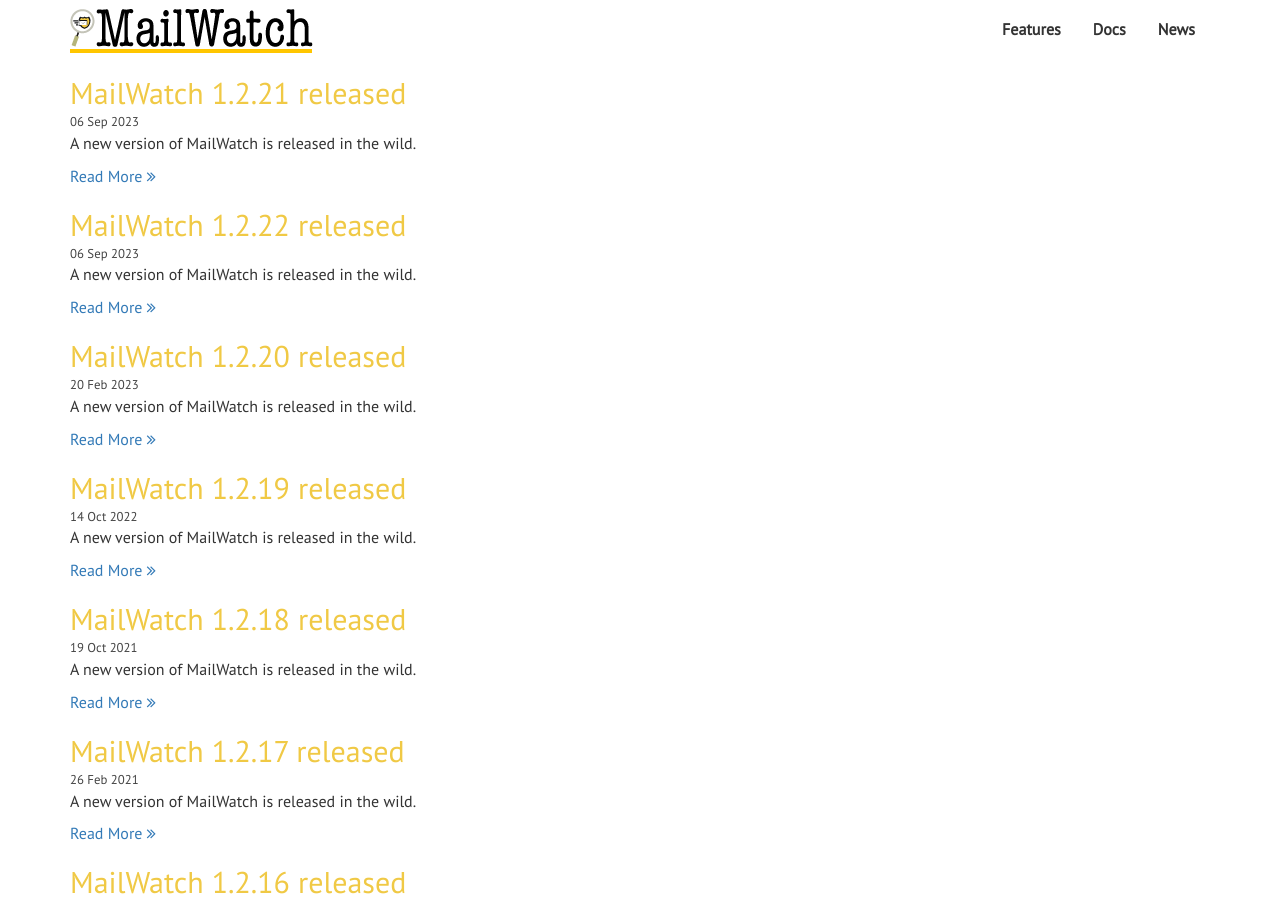
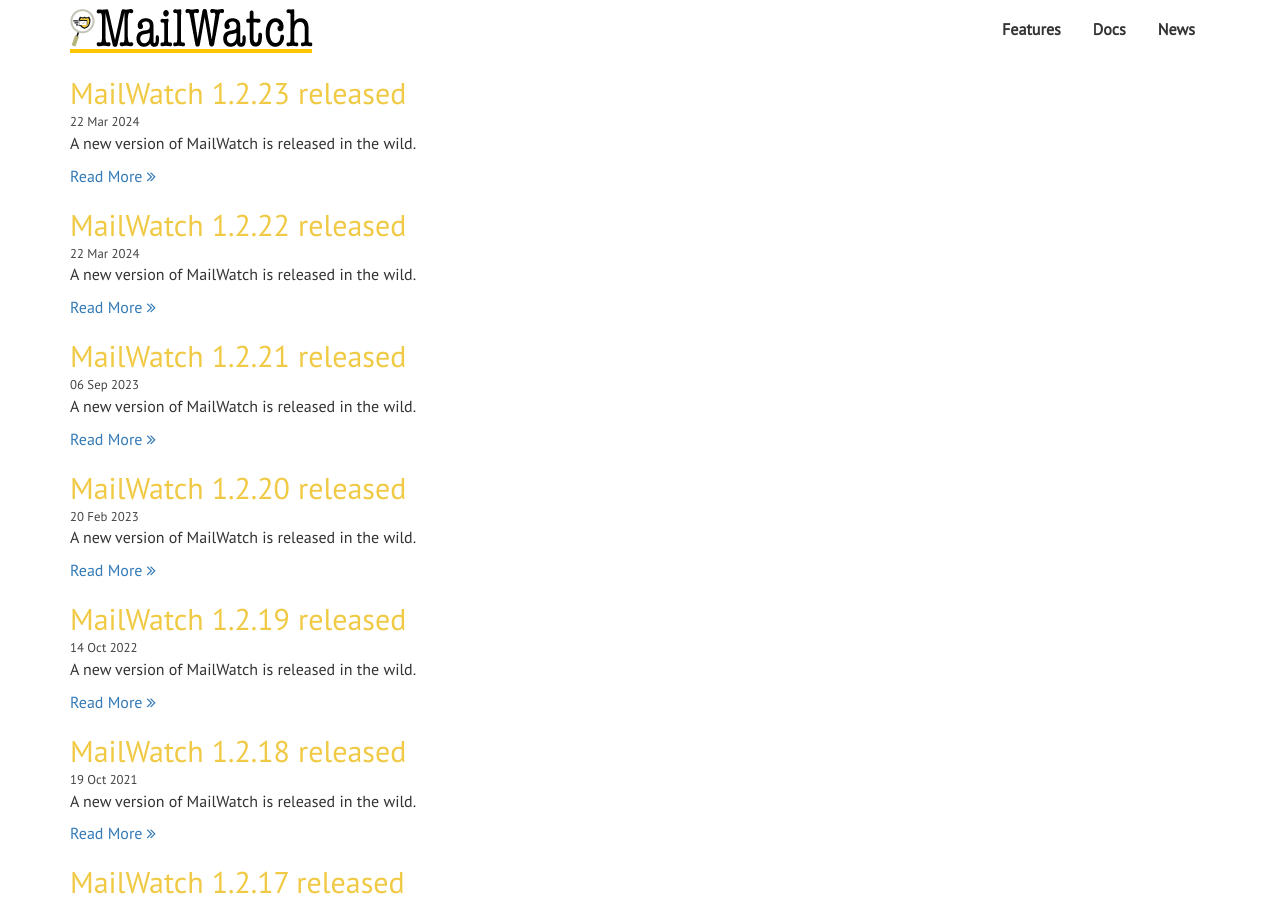
Before and after one commit to mailwatch/mailwatch.github.io, a Jekyll site: the page built from news/index.html, in a window 1280 px wide and 900 px high. Built offline with Jekyll 4.4.1, drawn with Linux system fonts in a browser that asks for light colours.

Commit message:
Add 1.2.23 release

```diff
--- a/_posts/2024-03-22-mailwatch-1-2-22-released.md
+++ b/_posts/2024-03-22-mailwatch-1-2-22-released.md
@@ -1,7 +1,7 @@
 ---
 layout: news_single
 title: 'MailWatch 1.2.22 released'
-date: 2023-09-06 09:22:42 +0100
+date: 2024-03-22 09:15:42 +0100
 author: endelwar
 version: 1.2.22
 categories: [release]
--- /dev/null
+++ b/_posts/2024-03-22-mailwatch-1-2-23-released.md
@@ -0,0 +1,14 @@
+---
+layout: news_single
+title: 'MailWatch 1.2.23 released'
+date: 2024-03-22 15:42:42 +0100
+author: endelwar
+version: 1.2.23
+categories: [release]
+---
+
+A new version of MailWatch is released in the wild.
+
+## Changelog
+### Added
+- Support for handling the `uopz` extension to prevent the application from breaking due to disabled `exit` calls by `uopz`.
```
